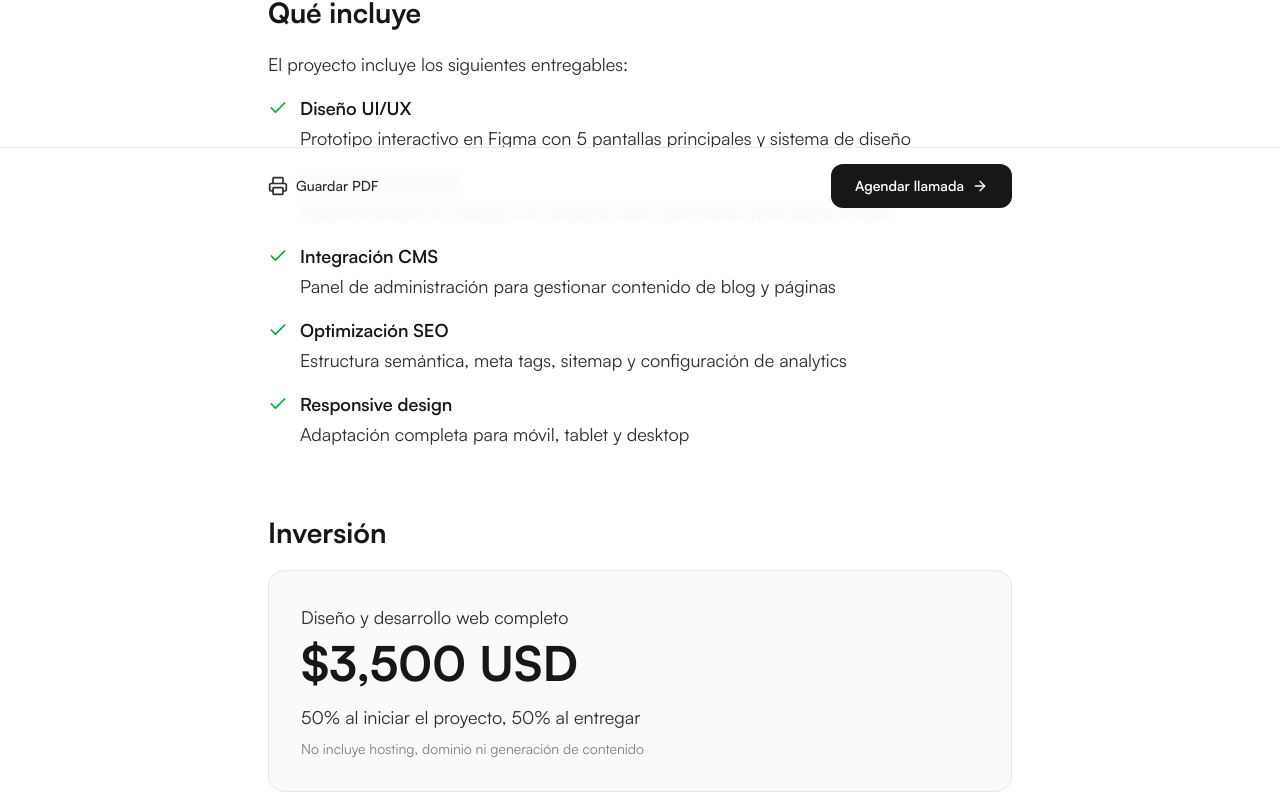
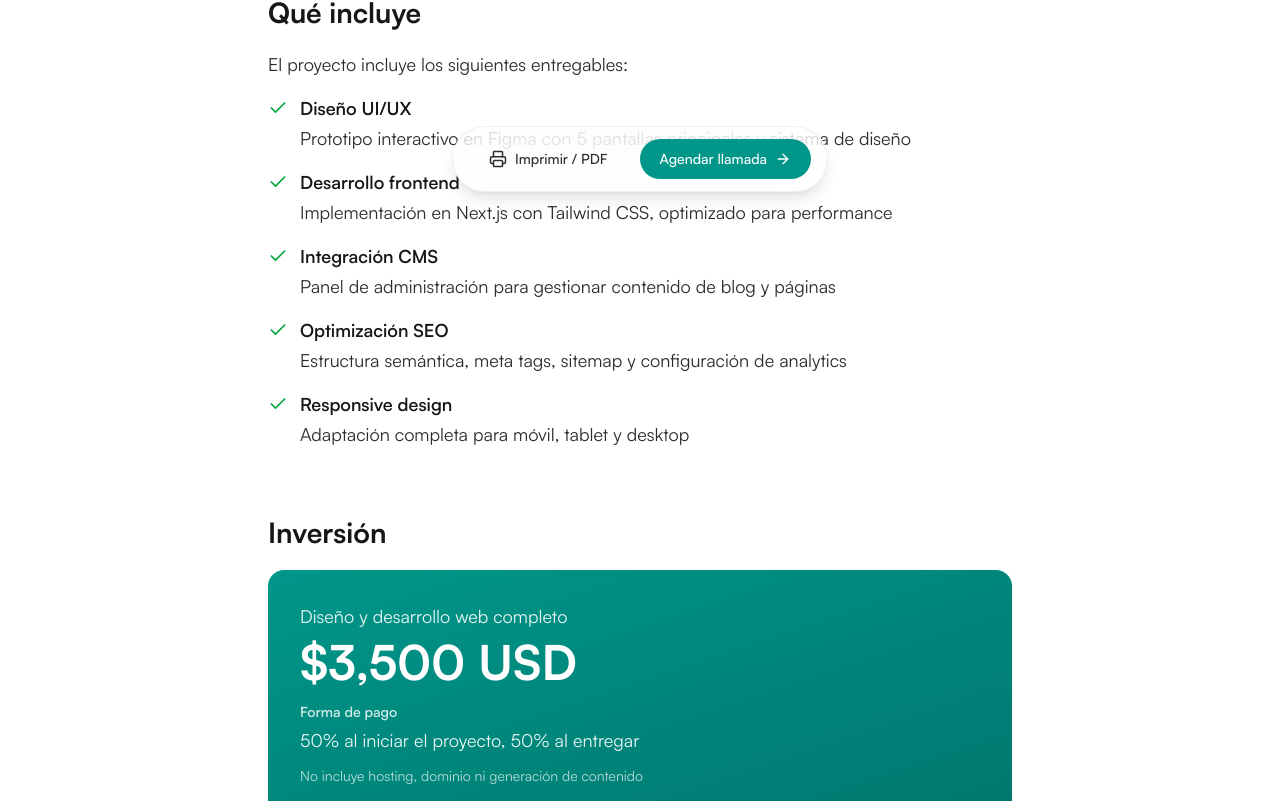
Before and after one commit to andreszapataq/andreszapata.me-v3, a Next.js app: page /propuestas/acme-corp in a window 1280 px wide. Shown: the part 576-1377 px from the top of the page. Built offline with nearby package versions, Linux system fonts and the light colour scheme.

Commit message:
add floating bar

```diff
--- a/components/propuestas/floating-bar.tsx
+++ b/components/propuestas/floating-bar.tsx
@@ -8,28 +8,26 @@ interface FloatingBarProps {
 
 export default function FloatingBar({ calendarUrl }: FloatingBarProps) {
   return (
-    <div className="fixed bottom-0 left-0 right-0 z-50 print:hidden">
-      <div className="backdrop-blur-sm bg-white/90 border-t border-gray-200">
-        <div className="max-w-[840px] mx-auto px-6 md:px-12 py-4 flex items-center justify-between gap-4">
+    <div className="fixed bottom-8 left-1/2 -translate-x-1/2 z-50 print:hidden">
+      <div className="flex items-center gap-3 px-4 py-3 bg-white/70 backdrop-blur-2xl rounded-full shadow-lg border border-gray-200/60">
         <button
           onClick={() => window.print()}
-            className="flex items-center gap-2 text-paragraph hover:text-foreground transition-colors cursor-pointer"
+          className="flex items-center gap-2 px-5 py-2.5 text-paragraph text-sm font-medium rounded-full hover:bg-gray-100 transition-colors cursor-pointer"
         >
-            <Printer className="w-5 h-5" />
-            <span className="text-sm font-medium">Guardar PDF</span>
+          <Printer className="w-[18px] h-[18px]" />
+          Imprimir / PDF
         </button>
 
         <a
           href={calendarUrl}
           target="_blank"
           rel="noopener noreferrer"
-            className="inline-flex items-center gap-2 bg-foreground text-white rounded-xl px-6 py-3 text-sm font-semibold hover:opacity-90 transition-opacity"
+          className="flex items-center gap-2 px-5 py-2.5 bg-teal-600 text-white text-sm font-medium rounded-full hover:bg-teal-700 transition-colors"
         >
           Agendar llamada
           <ArrowRight className="w-4 h-4" />
         </a>
       </div>
     </div>
-    </div>
   );
 }
--- a/components/propuestas/proposal-cta.tsx
+++ b/components/propuestas/proposal-cta.tsx
@@ -15,7 +15,7 @@ export default function ProposalCta({ text, calendarUrl }: ProposalCtaProps) {
           href={calendarUrl}
           target="_blank"
           rel="noopener noreferrer"
-          className="inline-flex items-center gap-2 bg-foreground text-white rounded-xl px-8 py-4 text-lg font-semibold hover:opacity-90 transition-opacity"
+          className="inline-flex items-center gap-2 bg-teal-600 text-white rounded-xl px-8 py-4 text-lg font-semibold hover:bg-teal-700 transition-colors"
         >
           Agendar llamada
           <ArrowRight className="w-5 h-5" />
--- a/components/propuestas/proposal-investment.tsx
+++ b/components/propuestas/proposal-investment.tsx
@@ -17,23 +17,24 @@ export default function ProposalInvestment({
   const displayAmount = total ?? items[0]?.amount;
 
   return (
-    <ProposalSection title="Inversión">
-      <div className="bg-gray-50 border border-gray-200 rounded-2xl p-6 md:p-8 print:bg-white print:border-gray-300">
+    <ProposalSection title="Inversión" className="print:break-before-page">
+      <div className="bg-linear-to-br from-teal-600 to-teal-700 text-white rounded-2xl p-6 md:p-8 print:bg-teal-700 print:text-black print:border print:border-gray-300">
         {items.length > 1 ? (
           <div className="space-y-3 mb-6">
             {items.map((item, i) => (
-              <div key={i} className="flex justify-between items-baseline">
-                <span className="text-paragraph">{item.concept}</span>
-                <span className="font-semibold text-foreground">
-                  {item.amount}
-                </span>
+              <div
+                key={i}
+                className="flex justify-between items-baseline py-3 border-b border-white/15 last:border-0"
+              >
+                <span className="opacity-90">{item.concept}</span>
+                <span className="font-semibold">{item.amount}</span>
               </div>
             ))}
             {total && (
-              <div className="border-t border-gray-200 pt-4 mt-4">
-                <div className="flex justify-between items-baseline">
-                  <span className="font-semibold text-foreground">Total</span>
-                  <span className="text-[40px] font-bold text-foreground leading-none">
+              <div className="bg-white/15 rounded-xl p-4 mt-4">
+                <div className="flex justify-between items-center">
+                  <span className="text-lg font-medium">Total</span>
+                  <span className="text-[36px] md:text-[40px] font-bold leading-none">
                     {total}
                   </span>
                 </div>
@@ -42,20 +43,23 @@ export default function ProposalInvestment({
           </div>
         ) : (
           <div className="mb-4">
-            <p className="text-paragraph mb-2">{items[0]?.concept}</p>
-            <p className="text-[40px] md:text-[48px] font-bold text-foreground leading-none">
+            <p className="opacity-90 mb-2">{items[0]?.concept}</p>
+            <p className="text-[40px] md:text-[48px] font-bold leading-none">
               {displayAmount}
             </p>
           </div>
         )}
 
         {paymentTerms && (
-          <p className="text-paragraph">
-            {paymentTerms}
-          </p>
+          <div className="mt-4">
+            <p className="text-sm font-semibold opacity-80 mb-1">
+              Forma de pago
+            </p>
+            <p className="opacity-90">{paymentTerms}</p>
+          </div>
         )}
         {note && (
-          <p className="text-sm text-now-title mt-2">{note}</p>
+          <p className="text-sm mt-3 opacity-70">{note}</p>
         )}
       </div>
     </ProposalSection>
```
Lines whose indentation alone changed are shown as unchanged.
